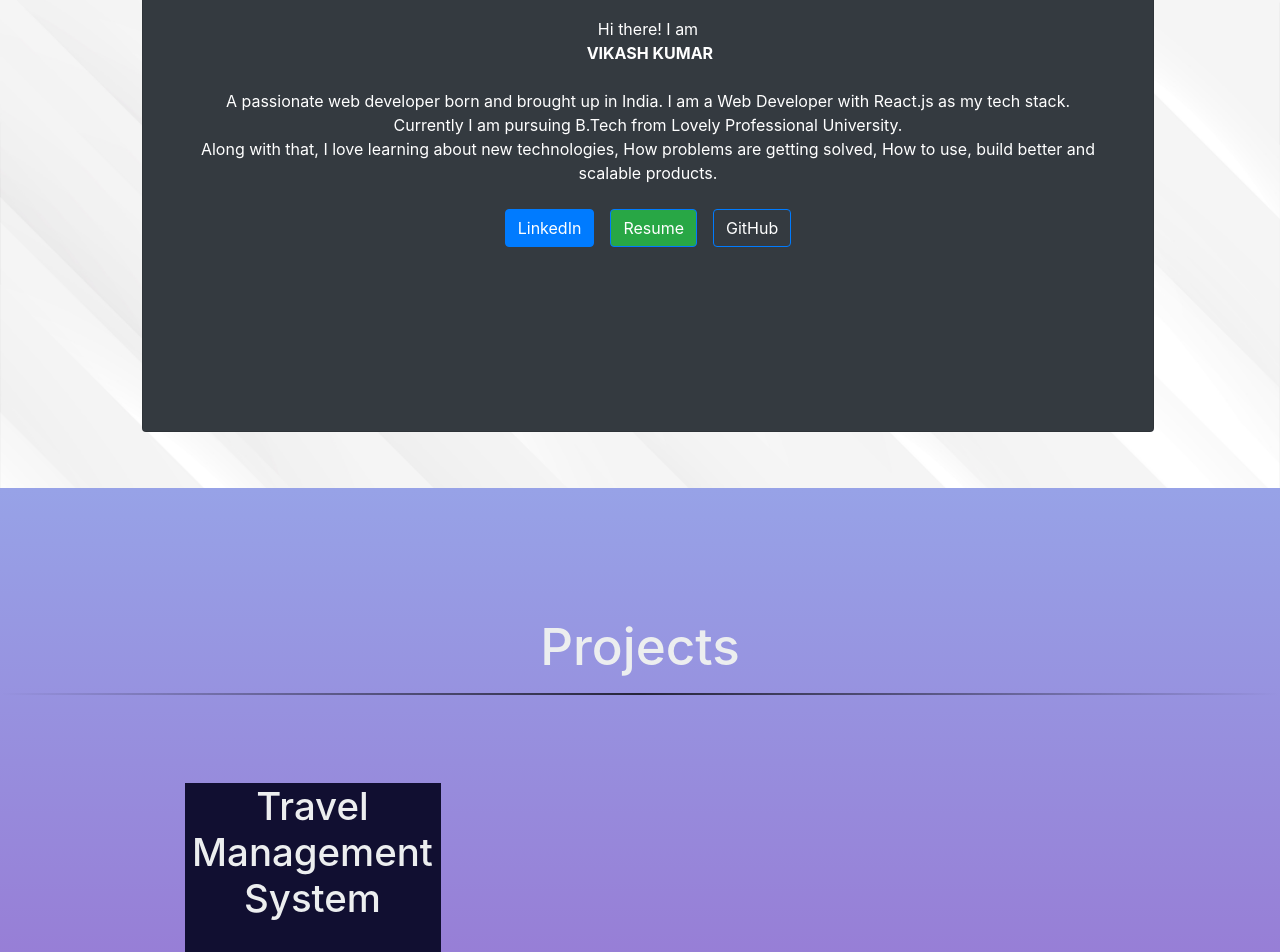
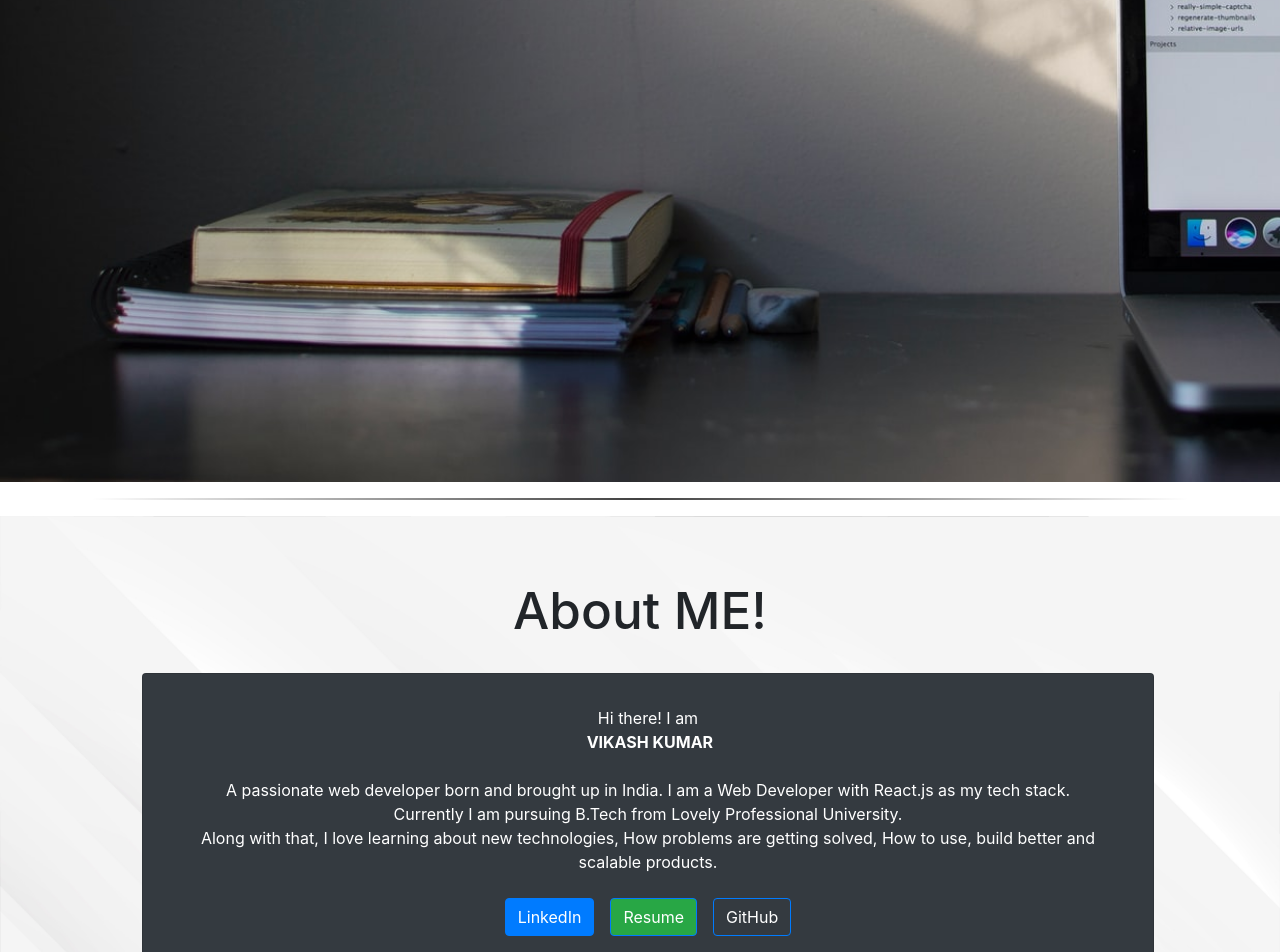
Before and after one commit to Vikashkumar3428/myreactportfolio, a React (Create React App) app: page / in a window 1280 px wide. Shown: the part 686-1638 px from the top of the page. Built offline with nearby package versions, Linux system fonts and the light colour scheme.

Commit message:
Index.css updated

```diff
--- a/src/App.js
+++ b/src/App.js
@@ -22,6 +22,7 @@ function App(props) {
               </div>
           </div>
       </div>
+      <hr className="col-md-10"/>
       <div className="background">
       <div id="target2" className="aboutcontent  text-center">
 
--- a/src/index.css
+++ b/src/index.css
@@ -327,7 +327,7 @@ filter: blur(50px);
 .HOME {
   color: white;
   width: 100%;
-  height: 40%;
+  height: 70rem;
   position: relative;
   background-size: cover;
   left: 0;
```
